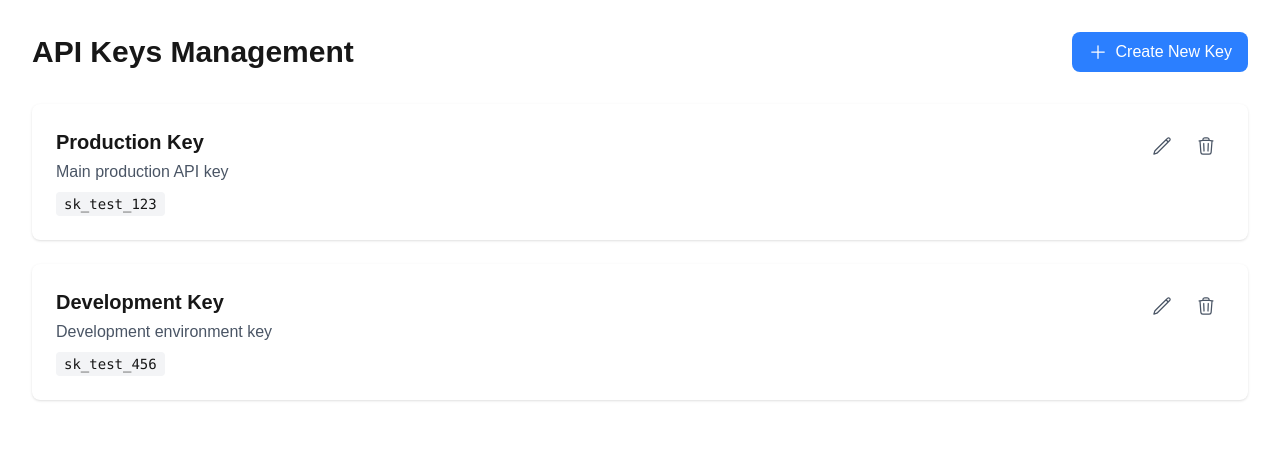
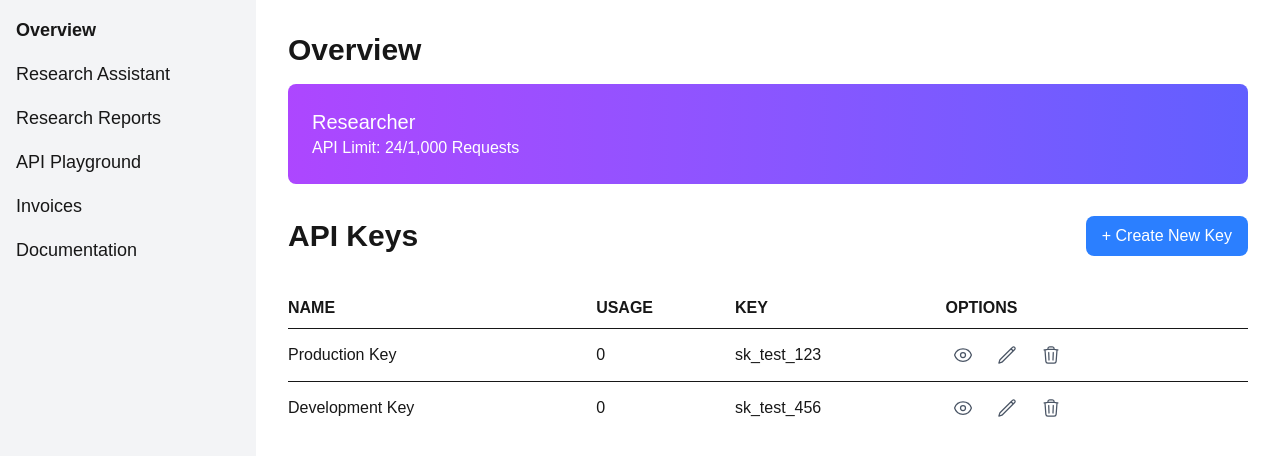
Before and after one commit to thucduong-arent/cursor-course, a Next.js app in the folder thucdt/: page /dashboards in a window 1280 px wide. Shown: the top 456 px of the page. Built offline with nearby package versions, Linux system fonts and the light colour scheme.

Commit message:
change the look of /dashboards

```diff
--- a/thucdt/src/app/dashboards/page.js
+++ b/thucdt/src/app/dashboards/page.js
@@ -1,7 +1,7 @@
 'use client';
 
 import { useState, useEffect } from 'react';
-import { PlusIcon, TrashIcon, PencilIcon } from '@heroicons/react/24/outline';
+import { PlusIcon, TrashIcon, PencilIcon, EyeIcon } from '@heroicons/react/24/outline';
 
 export default function Dashboard() {
   const [apiKeys, setApiKeys] = useState([]);
@@ -45,33 +45,62 @@ export default function Dashboard() {
   }, []);
 
   return (
-    <div className="min-h-screen p-8">
+    <div className="flex min-h-screen">
+      {/* Sidebar */}
+      <aside className="w-64 bg-gray-100 dark:bg-gray-900 p-4">
+        <nav className="space-y-4">
+          <a href="#" className="block text-lg font-semibold">Overview</a>
+          <a href="#" className="block text-lg">Research Assistant</a>
+          <a href="#" className="block text-lg">Research Reports</a>
+          <a href="#" className="block text-lg">API Playground</a>
+          <a href="#" className="block text-lg">Invoices</a>
+          <a href="#" className="block text-lg">Documentation</a>
+        </nav>
+      </aside>
+
+      {/* Main Content */}
+      <div className="flex-1 p-8">
+        {/* Header */}
+        <header className="mb-8">
+          <h1 className="text-3xl font-bold text-left">Overview</h1>
+          <div className="bg-gradient-to-r from-purple-500 to-indigo-500 text-white p-6 rounded-lg mt-4 text-left">
+            <h2 className="text-xl">Researcher</h2>
+            <p>API Limit: 24/1,000 Requests</p>
+          </div>
+        </header>
+
+        {/* API Keys Management */}
         <div className="max-w-7xl mx-auto">
           <div className="flex justify-between items-center mb-8">
-          <h1 className="text-3xl font-bold">API Keys Management</h1>
+            <h1 className="text-3xl font-bold text-left">API Keys</h1>
             <button
               onClick={() => setShowModal(true)}
-            className="bg-blue-500 text-white px-4 py-2 rounded-lg flex items-center gap-2 hover:bg-blue-600"
+              className="bg-blue-500 text-white px-4 py-2 rounded-lg hover:bg-blue-600"
             >
-            <PlusIcon className="h-5 w-5" />
-            Create New Key
+              + Create New Key
             </button>
           </div>
 
-        <div className="grid gap-6">
+          {/* API Keys Table */}
+          <table className="min-w-full bg-white dark:bg-gray-800">
+            <thead>
+              <tr>
+                <th className="py-2 text-left">NAME</th>
+                <th className="py-2 text-left">USAGE</th>
+                <th className="py-2 text-left">KEY</th>
+                <th className="py-2 text-left">OPTIONS</th>
+              </tr>
+            </thead>
+            <tbody>
               {apiKeys.map((apiKey) => (
-            <div key={apiKey.id} className="bg-white dark:bg-gray-800 p-6 rounded-lg shadow">
-              <div className="flex justify-between items-start">
-                <div>
-                  <h3 className="text-xl font-semibold">{apiKey.name}</h3>
-                  <p className="text-gray-600 dark:text-gray-300 mt-1">{apiKey.description}</p>
-                  <div className="mt-2">
-                    <code className="bg-gray-100 dark:bg-gray-700 px-2 py-1 rounded text-sm">
-                      {apiKey.key}
-                    </code>
-                  </div>
-                </div>
-                <div className="flex gap-2">
+                <tr key={apiKey.id} className="border-t">
+                  <td className="py-2">{apiKey.name}</td>
+                  <td className="py-2">{apiKey.usage || 0}</td>
+                  <td className="py-2">{apiKey.key}</td>
+                  <td className="py-2 flex gap-2">
+                    <button className="p-2 text-gray-600 hover:text-blue-500">
+                      <EyeIcon className="h-5 w-5" />
+                    </button>
                     <button
                       onClick={() => {
                         setEditingKey(apiKey);
@@ -91,12 +120,13 @@ export default function Dashboard() {
                     >
                       <TrashIcon className="h-5 w-5" />
                     </button>
-                </div>
-              </div>
-            </div>
+                  </td>
+                </tr>
               ))}
-        </div>
+            </tbody>
+          </table>
 
+          {/* Modal for Creating/Editing API Keys */}
           {showModal && (
             <div className="fixed inset-0 bg-black bg-opacity-50 flex items-center justify-center">
               <div className="bg-white dark:bg-gray-800 p-6 rounded-lg w-full max-w-md">
@@ -146,5 +176,6 @@ export default function Dashboard() {
           )}
         </div>
       </div>
+    </div>
   );
 }
```
Lines whose indentation alone changed are shown as unchanged.
